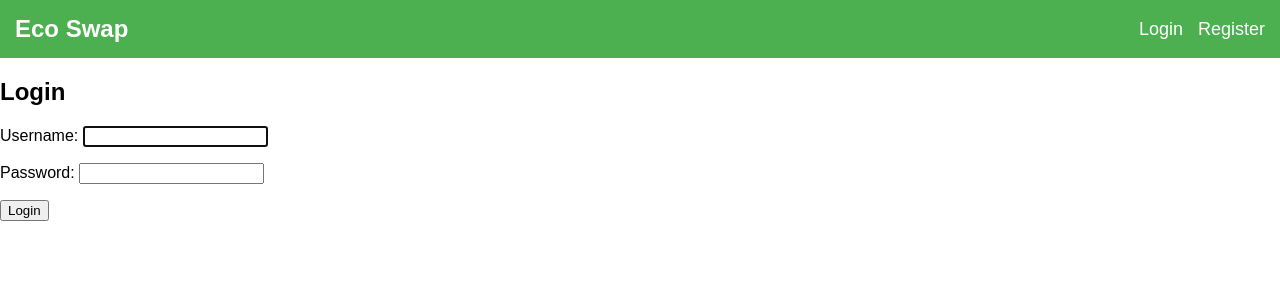
After one commit to Md-Mahmudur-Reza/EcoSwap, a Django app: page /login/ in a window 1280 px wide. The commit adds this page. Shown: the top 300 px of the page. Run offline with Django 5.2, Linux system fonts and the light colour scheme.

Commit message:
added login, registration, logout functionality and html page

```diff
--- a/ecoswap/settings.py
+++ b/ecoswap/settings.py
@@ -85,6 +85,10 @@ DATABASES = {
 # Password validation
 # https://docs.djangoproject.com/en/5.0/ref/settings/#auth-password-validators
 
+# Custom user model
+AUTH_USER_MODEL = 'ecoswap_app.User'
+
+
 AUTH_PASSWORD_VALIDATORS = [
     {
         'NAME': 'django.contrib.auth.password_validation.UserAttributeSimilarityValidator',
--- /dev/null
+++ b/ecoswap_app/forms.py
@@ -0,0 +1,18 @@
+
+
+from django import forms
+from django.contrib.auth.forms import UserCreationForm, AuthenticationForm
+from .models import User
+
+class CustomUserCreationForm(UserCreationForm):
+    phone_number = forms.CharField(required=False)
+    address = forms.CharField(widget=forms.Textarea, required=False)
+
+    class Meta:
+        model = User
+        fields = ('username', 'email', 'phone_number', 'address', 'password1', 'password2')
+
+class CustomAuthenticationForm(AuthenticationForm):
+    class Meta:
+        model = User
+        fields = ('username', 'password')
--- a/ecoswap_app/static/ecoswap_app/css/base.css
+++ b/ecoswap_app/static/ecoswap_app/css/base.css
@@ -1,3 +1,73 @@
+/* ecoswap_app/static/ecoswap_app/css/base.css */
+
 body {
-  color: red;
+  font-family: Arial, sans-serif;
+  margin: 0;
+  padding: 0;
 }
+
+.header {
+  background-color: #4caf50;
+  color: white;
+  padding: 15px;
+  text-align: center;
+  display: flex;
+  justify-content: space-between;
+  align-items: center;
+}
+
+.header h1 {
+  margin: 0;
+  font-size: 24px;
+  color: white;
+  text-decoration: none;
+}
+
+.logo {
+  color: white;
+  text-decoration: none;
+}
+.user-info {
+  font-size: 18px;
+}
+
+.user-info p {
+  display: inline;
+  margin-right: 10px;
+}
+
+.user-info a {
+  color: white;
+  text-decoration: none;
+  margin-left: 10px;
+}
+
+.user-info a:hover {
+  text-decoration: underline;
+}
+
+.messages {
+  padding: 10px;
+  margin: 10px 0;
+}
+
+.message {
+  border-radius: 5px;
+  padding: 10px;
+  margin: 5px 0;
+}
+
+.message.error {
+  background-color: #f44336;
+  color: white;
+}
+
+.message.success {
+  background-color: #4caf50;
+  color: white;
+}
+
+.message.info {
+  background-color: #2196f3;
+  color: white;
+}
--- a/ecoswap_app/templates/ecoswap_app/base.html
+++ b/ecoswap_app/templates/ecoswap_app/base.html
@@ -9,6 +9,25 @@
     {% block additionalStyles %}{% endblock %}
   </head>
   <body>
-    Eco swap {% block content%} {% endblock content %}
+    <div class="header">
+      <h1><a class="logo" href="{% url 'ecoswap_app:index' %}">Eco Swap</a></h1>
+      <div class="user-info">
+        {% if user.is_authenticated %}
+        <p>Welcome, {{ user.username }}!</p>
+        <a href="{% url 'ecoswap_app:profile' %}">Profile</a>
+        <a href="{% url 'ecoswap_app:logout' %}">Logout</a>
+        {% else %}
+        <a href="{% url 'ecoswap_app:login' %}">Login</a>
+        <a href="{% url 'ecoswap_app:register' %}">Register</a>
+        {% endif %}
+      </div>
+    </div>
+    {% if messages %}
+    <div class="messages">
+      {% for message in messages %}
+      <div class="message {{ message.tags }}">{{ message }}</div>
+      {% endfor %}
+    </div>
+    {% endif %} {% block content %}{% endblock %}
   </body>
 </html>
--- /dev/null
+++ b/ecoswap_app/templates/ecoswap_app/login.html
@@ -0,0 +1,10 @@
+<!-- ecoswap_app/templates/ecoswap_app/login.html -->
+
+{% extends "ecoswap_app/base.html" %} {% block title %}Login{% endblock %}
+{%block content %}
+<h2>Login</h2>
+<form method="post">
+  {% csrf_token %} {{ form.as_p }}
+  <button type="submit">Login</button>
+</form>
+{% endblock %}
--- a/ecoswap_app/urls.py
+++ b/ecoswap_app/urls.py
@@ -1,11 +1,19 @@
 from django.urls import path
+from django.contrib.auth.views import LogoutView
 
 from . import views
+
 
 app_name = 'ecoswap_app'
 
 urlpatterns = [
     path('', views.index, name='index'),
+
+    path('register/', views.register, name='register'),
+    path('login/', views.user_login, name='login'),
+    path('logout/', views.user_logout, name='logout'),
+    path('profile/', views.profile, name='profile'),
+
     path('item/<int:item_id>/', views.item_detail, name='item_detail'),
 
 ]
--- a/ecoswap_app/views.py
+++ b/ecoswap_app/views.py
@@ -1,6 +1,11 @@
-from django.shortcuts import render
+from django.shortcuts import render, redirect
 from .models import User, Item, Exchange, Transaction, Message
 from django.shortcuts import render, get_object_or_404
+from django.contrib.auth import login, authenticate
+from django.contrib.auth.decorators import login_required
+from .forms import CustomUserCreationForm, CustomAuthenticationForm
+from django.contrib.auth import logout
+from django.contrib import messages
 
 CATEGORIES = [
     {'id': 1, 'name': 'Vehicle'},
@@ -38,8 +43,44 @@ def index(request):
     return render(request, 'ecoswap_app/index.html', context)
 
 
-
 def item_detail(request, item_id):
     item = get_object_or_404(Item, pk=item_id)
     context = {'item': item}
     return render(request, 'ecoswap_app/item_details.html', context)
+
+
+def register(request):
+    if request.method == 'POST':
+        form = CustomUserCreationForm(request.POST)
+        if form.is_valid():
+            user = form.save()
+            login(request, user)
+            return redirect('ecoswap_app:index')
+    else:
+        form = CustomUserCreationForm()
+    return render(request, 'ecoswap_app/register.html', {'form': form})
+
+def user_login(request):
+    if request.method == 'POST':
+        form = CustomAuthenticationForm(request, data=request.POST)
+        if form.is_valid():
+            username = form.cleaned_data.get('username')
+            password = form.cleaned_data.get('password')
+            user = authenticate(username=username, password=password)
+            if user is not None:
+                login(request, user)
+                return redirect('ecoswap_app:index')
+    else:
+        form = CustomAuthenticationForm()
+    return render(request, 'ecoswap_app/login.html', {'form': form})
+
+@login_required(login_url='ecoswap_app:login')
+def profile(request):
+    if not request.user.is_authenticated:
+        messages.info(request, "You need to log in to view your profile.")
+        return redirect('ecoswap_app:login')
+    return render(request, 'ecoswap_app/profile.html', {'user': request.user})
+
+def user_logout(request):
+    logout(request)
+    return redirect('ecoswap_app:login')
```
Also changed, not shown: ecoswap_app/templates/ecoswap_app/profile.html (added, +11 -0 lines), ecoswap_app/templates/ecoswap_app/register.html (added, +10 -0 lines).
